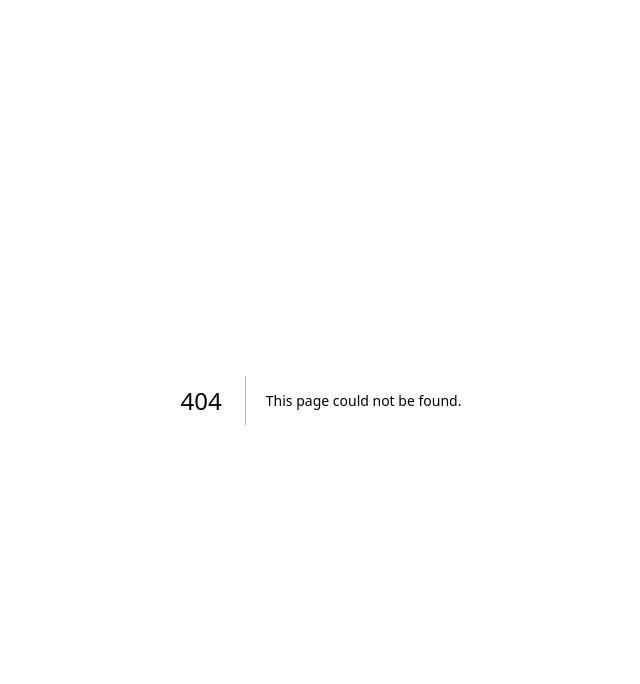
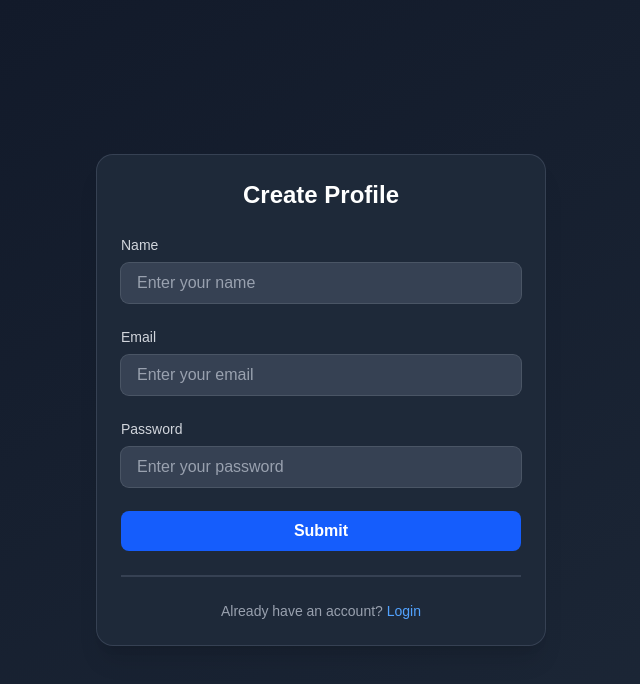
Before and after one commit to amrworkfront-web/smartlifetrackerfrontend, a Next.js app: page /register in a window 1280 px wide. Before the commit this address had no page. Shown: the top 684 px of the page, without its empty margins (319-959 px from the left). Built offline with nearby package versions, Linux system fonts and the light colour scheme.

Commit message:
create auth module ( log in ,register with validation )

```diff
--- /dev/null
+++ b/app/(auth)/login/page.tsx
@@ -0,0 +1,123 @@
+"use client";
+
+import { useForm } from "react-hook-form";
+import { z } from "zod";
+import { zodResolver } from "@hookform/resolvers/zod";
+import { useMutation } from "@tanstack/react-query";
+import { loginUser } from "@/app/utils/userAPI";
+import { useRouter } from "next/navigation";
+
+const formSchema = z.object({
+  email: z.string().email("Please enter a valid email"),
+  password: z
+    .string()
+    .min(8, "Password must be at least 8 characters")
+    .max(100, "Password must be at most 100 characters"),
+});
+export type FormData = z.infer<typeof formSchema>;
+
+export default function Page() {
+  const router=useRouter()
+  const {
+    register,
+    handleSubmit,
+    reset,
+    formState: { errors },
+  } = useForm<FormData>({ resolver: zodResolver(formSchema) });
+
+  const mutation = useMutation({
+    mutationFn: (data: FormData) => loginUser(data),
+    onSuccess: (data) => {
+      console.log("User logged in successfully:", data);
+      reset();
+      router.push('/')
+    },
+    onError: (error) => {
+      console.error("Error logging in user:", error);
+    },
+  });
+
+  return (
+    <div className="flex min-h-screen items-center justify-center bg-gradient-to-br from-gray-900 to-gray-800 px-4">
+      <div className="w-full max-w-md space-y-6 rounded-2xl bg-gray-800 p-6 shadow-xl ring-1 ring-gray-700">
+        <form
+          onSubmit={handleSubmit((data) => {
+            mutation.mutate(data);
+          })}
+          className="flex flex-col gap-6 border-b-2 border-gray-700 pb-6"
+        >
+          <h1 className="text-center text-2xl font-semibold text-white">
+            Wellcome back
+          </h1>
+
+          <div className="flex flex-col gap-2">
+            <label
+              htmlFor="email"
+              className="text-sm font-medium text-gray-300"
+            >
+              Email
+            </label>
+            <input
+              type="email"
+              id="email"
+              placeholder="Enter your email"
+              {...register("email")}
+              className="
+              rounded-lg bg-gray-700 px-4 py-2 text-white
+              outline-none ring-1 ring-gray-600
+              placeholder:text-gray-400
+              focus:ring-2 focus:ring-blue-500
+              transition
+            "
+            />{" "}
+            {errors.email && (
+              <p className="text-sm text-red-400">{errors.email.message}</p>
+            )}
+          </div>
+          <div className="flex flex-col gap-2">
+            <label
+              htmlFor="password"
+              className="text-sm font-medium text-gray-300"
+            >
+              Password
+            </label>
+            <input
+              type="password"
+              id="password"
+              placeholder="Enter your password"
+              {...register("password")}
+              className="
+              rounded-lg bg-gray-700 px-4 py-2 text-white
+              outline-none ring-1 ring-gray-600
+              placeholder:text-gray-400
+              focus:ring-2 focus:ring-blue-500
+              transition
+            "
+            />{" "}
+            {errors.password && (
+              <p className="text-sm text-red-400">{errors.password.message}</p>
+            )}
+          </div>
+
+          <button
+            type="submit"
+            className="
+            w-full rounded-lg bg-blue-600 py-2 font-semibold text-white
+            hover:bg-blue-700
+            active:scale-[0.98]
+            transition
+          "
+          >
+            Log In{" "}
+          </button>
+        </form>
+        <p className="text-center text-sm text-gray-400">
+          Don&apos;t have an account?{" "}
+          <a href="/register" className="text-blue-400 hover:text-blue-300">
+            Register
+          </a>
+        </p>
+      </div>
+    </div>
+  );
+}
--- /dev/null
+++ b/app/(auth)/register/page.tsx
@@ -0,0 +1,132 @@
+'use client'
+
+import { useForm } from 'react-hook-form'
+import { z } from 'zod'
+import { zodResolver } from '@hookform/resolvers/zod'
+import { registerUser } from '@/app/utils/userAPI'
+import { useMutation } from '@tanstack/react-query'
+
+
+const formSchema = z.object({
+  name: z.string().min(2,'Name must be at least 2 characters').max(100,'Name must be at most 100 characters'),
+  email: z.string().email('Please enter a valid email'),
+  password: z.string().min(8,'Password must be at least 8 characters').max(100,'Password must be at most 100 characters'),
+})
+export type FormData = z.infer<typeof formSchema>
+
+export default function Page() {
+  const { register, handleSubmit, reset
+, formState: { errors }
+   } = useForm<FormData>({ resolver: zodResolver(formSchema) })
+
+
+
+    const mutation = useMutation({
+    mutationFn:(data: FormData) => registerUser(data),
+    onSuccess: (data) => {
+      console.log('User registered successfully:', data)
+              reset()
+
+    },
+    onError: (error) => {
+      console.error('Error registering user:', error);
+    },
+  });
+
+  return (
+    <div className="flex min-h-screen items-center justify-center bg-gradient-to-br from-gray-900 to-gray-800 px-4">
+        <div         className="w-full max-w-md space-y-6 rounded-2xl bg-gray-800 p-6 shadow-xl ring-1 ring-gray-700"
+>
+      <form
+        onSubmit={handleSubmit(
+            (data) => {
+                mutation.mutate(data)
+            }
+    )}
+        className="flex flex-col gap-6 border-b-2 border-gray-700 pb-6"
+      >
+        <h1 className="text-center text-2xl font-semibold text-white">
+          Create Profile
+        </h1>
+
+        <div className="flex flex-col gap-2">
+          <label htmlFor="name" className="text-sm font-medium text-gray-300">
+            Name
+          </label>
+          <input
+            id="name"
+            placeholder="Enter your name"
+            {...register('name')}
+            className="
+              rounded-lg bg-gray-700 px-4 py-2 text-white
+              outline-none ring-1 ring-gray-600
+              placeholder:text-gray-400
+              focus:ring-2 focus:ring-blue-500
+              transition
+            "
+          />
+            {   errors.name && <p className="text-sm text-red-400">{errors.name.message}</p>}
+
+        </div>
+        <div className="flex flex-col gap-2">
+          <label htmlFor="email" className="text-sm font-medium text-gray-300">
+            Email
+          </label>
+          <input
+            type="email"
+
+            id="email"
+            placeholder="Enter your email"
+            {...register('email')}
+            className="
+              rounded-lg bg-gray-700 px-4 py-2 text-white
+              outline-none ring-1 ring-gray-600
+              placeholder:text-gray-400
+              focus:ring-2 focus:ring-blue-500
+              transition
+            "
+          />                  {errors.email && <p className="text-sm text-red-400">{errors.email.message}</p>}
+
+        </div>
+        <div className="flex flex-col gap-2">
+          <label htmlFor="password" className="text-sm font-medium text-gray-300">
+            Password
+          </label>
+          <input
+type='password'
+id="password"
+            placeholder="Enter your password"
+            {...register('password')}
+            className="
+              rounded-lg bg-gray-700 px-4 py-2 text-white
+              outline-none ring-1 ring-gray-600
+              placeholder:text-gray-400
+              focus:ring-2 focus:ring-blue-500
+              transition
+            "
+          />                      {errors.password && <p className="text-sm text-red-400">{errors.password.message}</p>}
+
+        </div>
+
+        <button
+          type="submit"
+          className="
+            w-full rounded-lg bg-blue-600 py-2 font-semibold text-white
+            hover:bg-blue-700
+            active:scale-[0.98]
+            transition
+          "
+        >
+          Submit
+        </button>
+      </form>
+      <p className="text-center text-sm text-gray-400">
+        Already have an account?{' '}
+        <a href="/login" className="text-blue-400 hover:text-blue-300">
+          Login
+        </a>
+      </p>
+      </div>
+    </div>
+  )
+}
--- /dev/null
+++ b/app/utils/userAPI.ts
@@ -0,0 +1,9 @@
+import axiosInstance from "./axiosInstance";
+export const registerUser = async (userData: { name: string; email: string; password: string }) => {
+  const response = await axiosInstance.post("/auth/register", userData);
+  return response.data;
+};
+export const loginUser = async (credentials: { email: string; password: string }) => {
+    const response = await axiosInstance.post("/auth/login", credentials);
+    return response.data;
+    };
```
